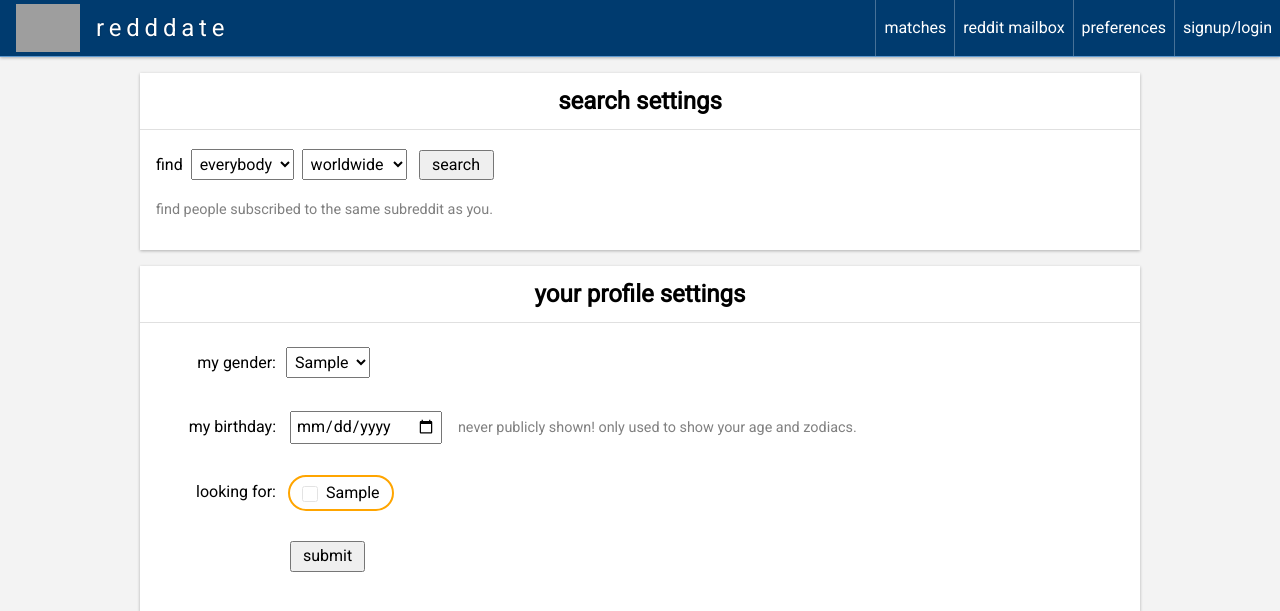
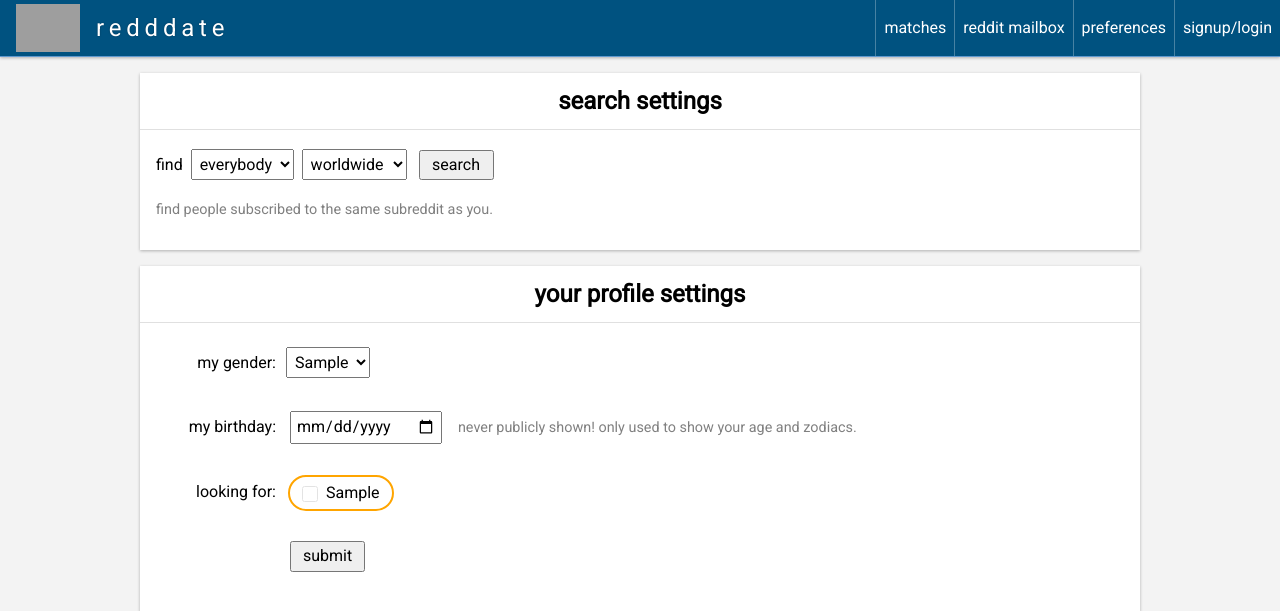
Before and after one commit to C14L/dtr5, a Django app: template dtr5app/templates/dtr5app/me.html in a window 1280 px wide. Shown: the top 611 px of the page. Run offline with Django 3.2, Linux system fonts and the light colour scheme; the template is opened without the code that fills it: most values are stand-ins (such as "Sample title", 1, 10 or a date in 2020); some libraries are stand-ins or nearby versions; grey boxes are pictures that could not be loaded.

Commit message:
small change in header color

```diff
--- a/dtr5app/static/base.css
+++ b/dtr5app/static/base.css
@@ -611,7 +611,7 @@ Site header.
 
  */
 header {
-  background-color: #003B6F; /* reddit default color: #CEE3F8; */
+  background-color: #005280; /* #003B6F; reddit default color: #CEE3F8; */
   border-bottom: 1px solid #5F99CF;
   box-shadow: 0 1px 3px rgba(0,0,0,0.28);
   height: 56px;
```
